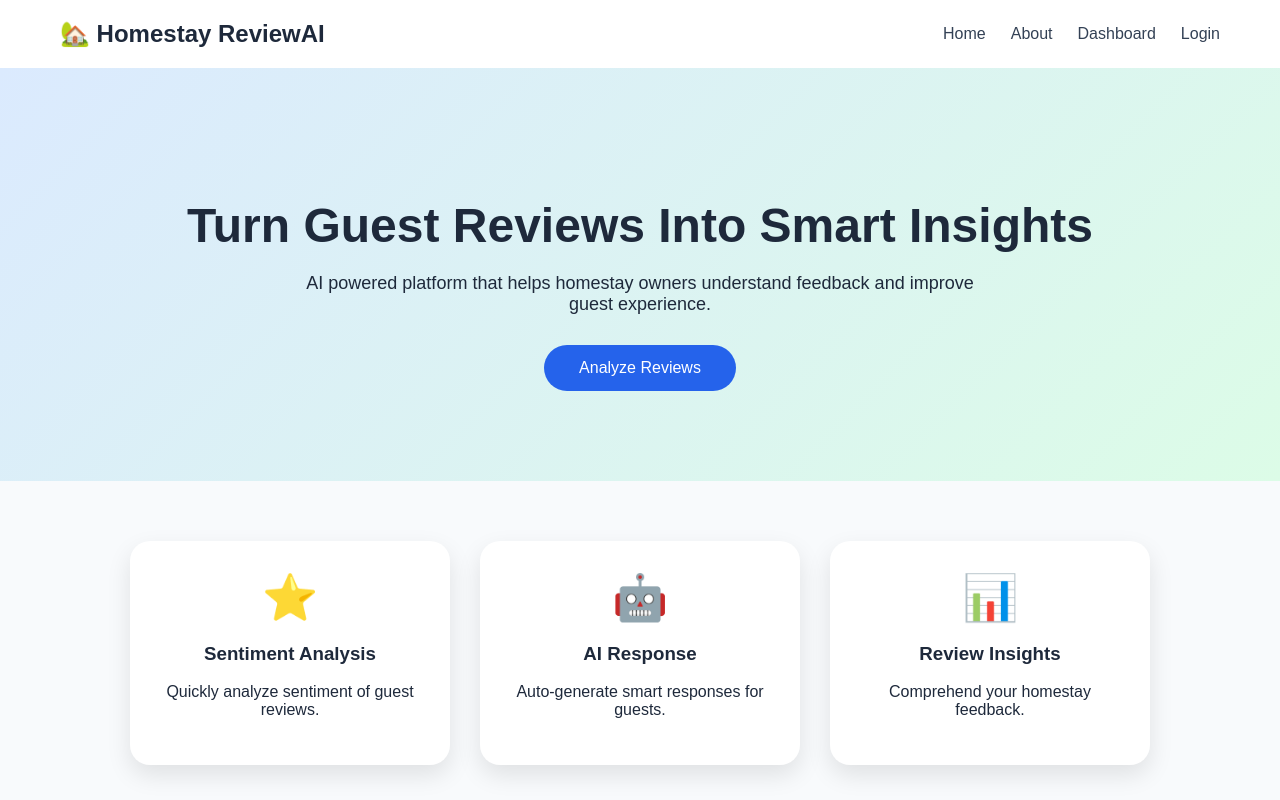
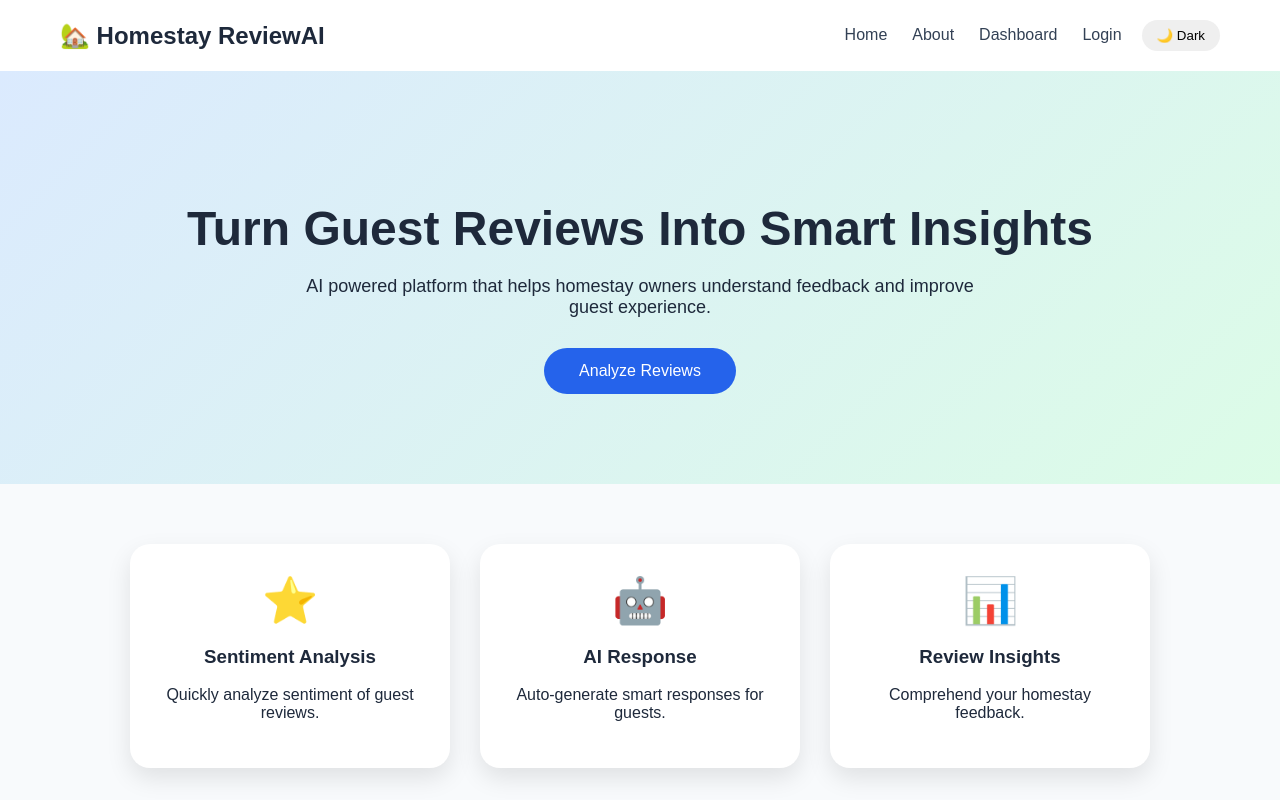
Before and after one commit to Ketna-Gupta/homestay-review-ai, a React app in the folder frontend/: page / in a window 1280 px wide. Shown: the top 800 px of the page. Built offline with nearby package versions, Linux system fonts and the light colour scheme; the HTML template or start-up script is replaced by a standard one.

Commit message:
feat: add dark light mode toggle

```diff
--- a/frontend/src/components/Navbar.jsx
+++ b/frontend/src/components/Navbar.jsx
@@ -1,4 +1,13 @@
+import { useState } from "react";
+
 function Navbar(){
+
+const [dark, setDark] = useState(false);
+
+function toggleMode(){
+  setDark(!dark);
+  document.body.classList.toggle("dark");
+}
 
 return(
 <nav className="navbar">
@@ -15,6 +24,20 @@ return(
 <a href="/dashboard">Dashboard</a>
 <a href="/login">Login</a>
 
+<button
+onClick={toggleMode}
+style={{
+  marginLeft:"20px",
+  padding:"8px 15px",
+  borderRadius:"20px",
+  border:"none",
+  cursor:"pointer"
+}}
+>
+{dark ? "☀️ Light" : "🌙 Dark"}
+
+</button>
+
 </div>
 
 
--- a/frontend/src/index.css
+++ b/frontend/src/index.css
@@ -3,6 +3,13 @@ body{
   font-family:Arial, Helvetica, sans-serif;
   background:#f8fafc;
   color:#1e293b;
+  transition:0.3s;
+}
+
+
+body.dark{
+  background:#0f172a;
+  color:white;
 }
 
 
@@ -183,3 +190,38 @@ font-size:32px;
 }
 
 }
+
+
+
+
+
+
+
+body.dark .navbar{
+  background:#1e293b;
+}
+
+
+body.dark .links a{
+  color:white;
+}
+
+
+body.dark .hero{
+  background:linear-gradient(
+  135deg,
+  #1e293b,
+  #334155
+  );
+}
+
+
+body.dark .review-card{
+  background:#1e293b;
+  color:white;
+}
+
+
+body.dark footer{
+  background:#020617;
+}
```
